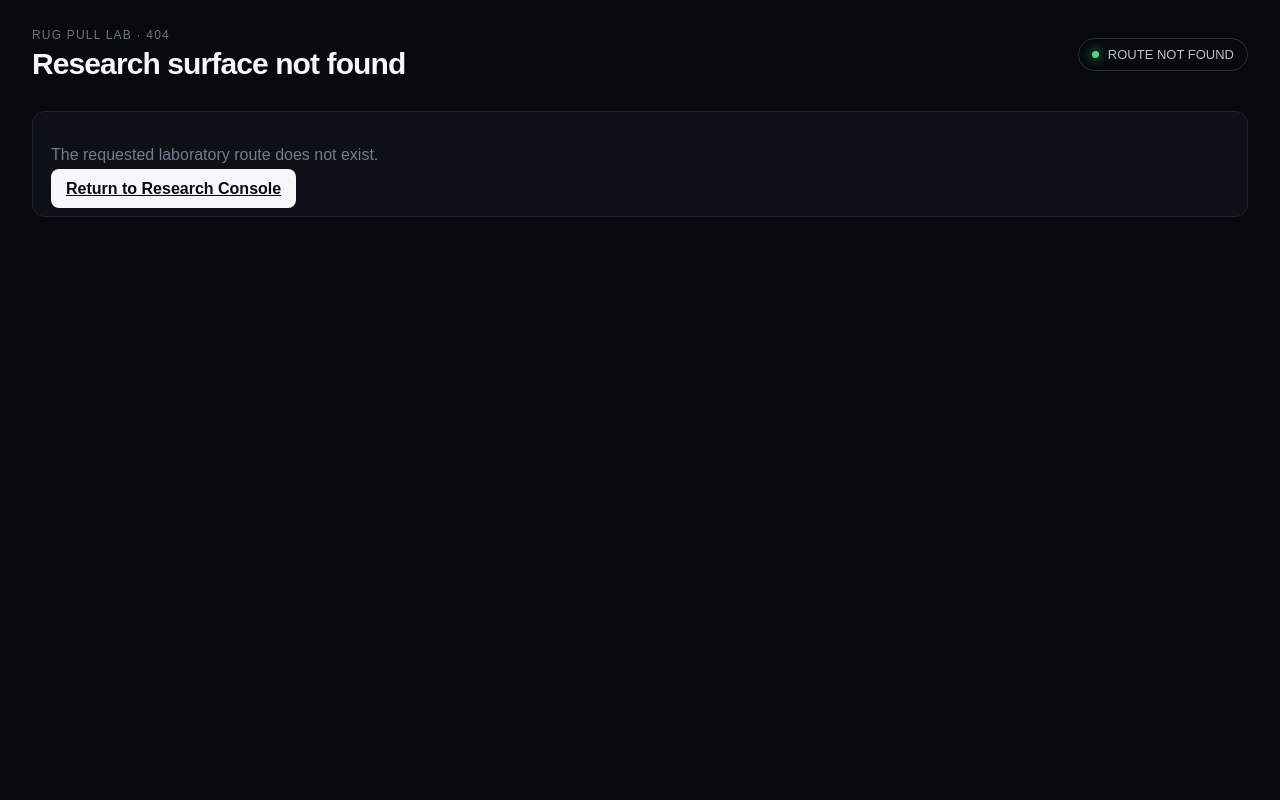
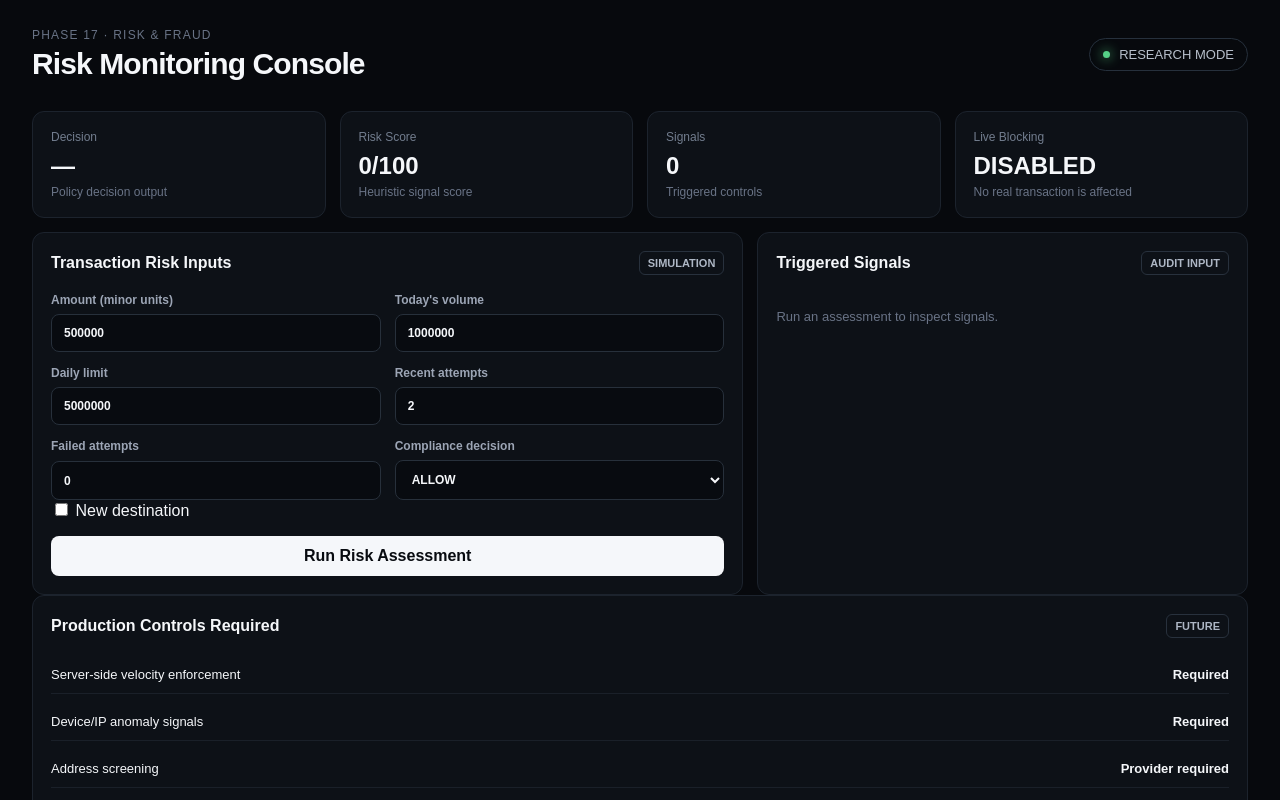
Before and after one commit to RichbloodTech001/Rug-Pull-Lab, a Next.js app: page /risk-fraud in a window 1280 px wide. Before the commit this address had no page. Shown: the top 800 px of the page. Built offline with nearby package versions, Linux system fonts and the light colour scheme.

Commit message:
Phase 17: add risk and fraud monitoring console

```diff
--- /dev/null
+++ b/app/risk-fraud/page.tsx
@@ -0,0 +1,44 @@
+"use client";
+
+import { useState } from "react";
+import { assessTransactionRisk, type RiskAssessment } from "@/lib/risk-fraud";
+
+export default function RiskFraudPage() {
+  const [amount, setAmount] = useState("500000");
+  const [volume, setVolume] = useState("1000000");
+  const [limit, setLimit] = useState("5000000");
+  const [attempts, setAttempts] = useState("2");
+  const [failed, setFailed] = useState("0");
+  const [newDestination, setNewDestination] = useState(false);
+  const [compliance, setCompliance] = useState<"ALLOW" | "REVIEW" | "BLOCK">("ALLOW");
+  const [assessment, setAssessment] = useState<RiskAssessment | null>(null);
+  const [message, setMessage] = useState("");
+
+  function run() {
+    try {
+      const result = assessTransactionRisk({ amountMinor: BigInt(amount), dailyVolumeMinor: BigInt(volume), dailyLimitMinor: BigInt(limit), recentAttempts: Number(attempts), failedAttempts: Number(failed), destinationNew: newDestination, complianceDecision: compliance });
+      setAssessment(result); setMessage("Risk assessment completed in research mode.");
+    } catch (error) { setAssessment(null); setMessage(error instanceof Error ? error.message : "Risk assessment failed."); }
+  }
+
+  return <main className="main">
+    <div className="topbar"><div><div className="eyebrow">Phase 17 · Risk & Fraud</div><h1>Risk Monitoring Console</h1></div><div className="status"><span className="dot" /> RESEARCH MODE</div></div>
+    <section className="grid">
+      <div className="card"><div className="metric-label">Decision</div><div className="metric">{assessment?.decision ?? "—"}</div><div className="metric-note">Policy decision output</div></div>
+      <div className="card"><div className="metric-label">Risk Score</div><div className="metric">{assessment?.score ?? 0}/100</div><div className="metric-note">Heuristic signal score</div></div>
+      <div className="card"><div className="metric-label">Signals</div><div className="metric">{assessment?.signals.length ?? 0}</div><div className="metric-note">Triggered controls</div></div>
+      <div className="card"><div className="metric-label">Live Blocking</div><div className="metric">DISABLED</div><div className="metric-note">No real transaction is affected</div></div>
+    </section>
+    <section className="workspace">
+      <div className="card"><div className="card-title"><span>Transaction Risk Inputs</span><span className="badge">SIMULATION</span></div>
+        <div className="form-grid"><label>Amount (minor units)<input value={amount} onChange={e => setAmount(e.target.value)} inputMode="numeric" /></label><label>Today's volume<input value={volume} onChange={e => setVolume(e.target.value)} inputMode="numeric" /></label><label>Daily limit<input value={limit} onChange={e => setLimit(e.target.value)} inputMode="numeric" /></label><label>Recent attempts<input value={attempts} onChange={e => setAttempts(e.target.value)} inputMode="numeric" /></label><label>Failed attempts<input value={failed} onChange={e => setFailed(e.target.value)} inputMode="numeric" /></label><label>Compliance decision<select value={compliance} onChange={e => setCompliance(e.target.value as typeof compliance)}><option>ALLOW</option><option>REVIEW</option><option>BLOCK</option></select></label></div>
+        <label className="checkbox"><input type="checkbox" checked={newDestination} onChange={e => setNewDestination(e.target.checked)} /> New destination</label>
+        <button className="primary-button" onClick={run}>Run Risk Assessment</button>
+        {message && <div className="empty-state">{message}</div>}
+      </div>
+      <div className="card"><div className="card-title"><span>Triggered Signals</span><span className="badge">AUDIT INPUT</span></div>{assessment?.signals.length ? <div className="list">{assessment.signals.map(signal => <div className="list-row" key={signal.code}><span><strong>{signal.code}</strong><br/><span className="muted">{signal.reason}</span></span><strong>+{signal.points}</strong></div>)}</div> : <div className="empty-state">Run an assessment to inspect signals.</div>}</div>
+    </section>
+    <section className="card"><div className="card-title"><span>Production Controls Required</span><span className="badge">FUTURE</span></div><div className="list"><div className="list-row"><span>Server-side velocity enforcement</span><strong>Required</strong></div><div className="list-row"><span>Device/IP anomaly signals</span><strong>Required</strong></div><div className="list-row"><span>Address screening</span><strong>Provider required</strong></div><div className="list-row"><span>Case escalation</span><strong>Compliance workflow</strong></div><div className="list-row"><span>Model monitoring</span><strong>Required</strong></div></div></section>
+    <p className="footer-note">Risk scoring is a defensive research control. It does not automatically seize funds, target individuals, manipulate markets, or authorize a real transaction.</p>
+  </main>;
+}
```
